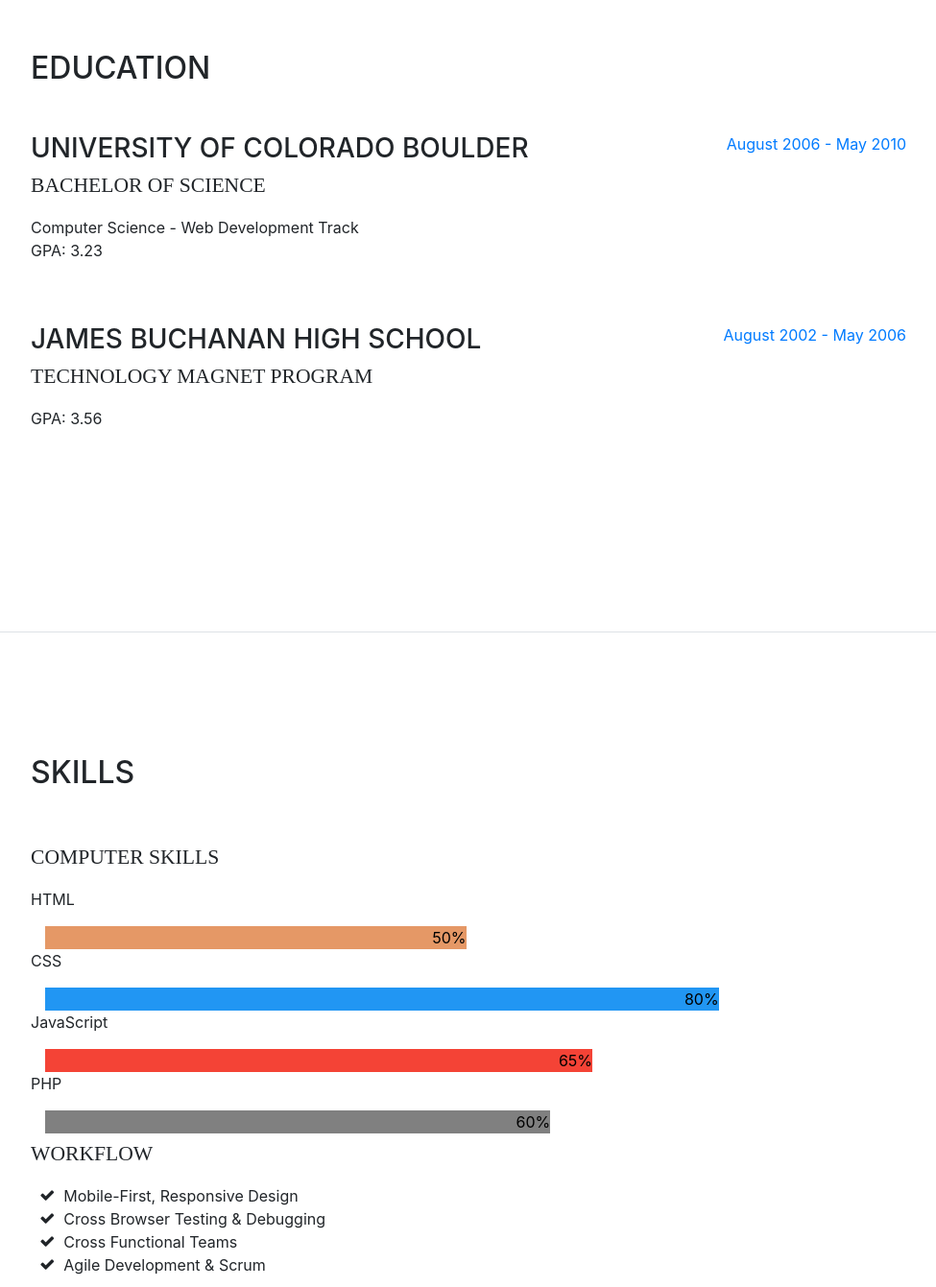
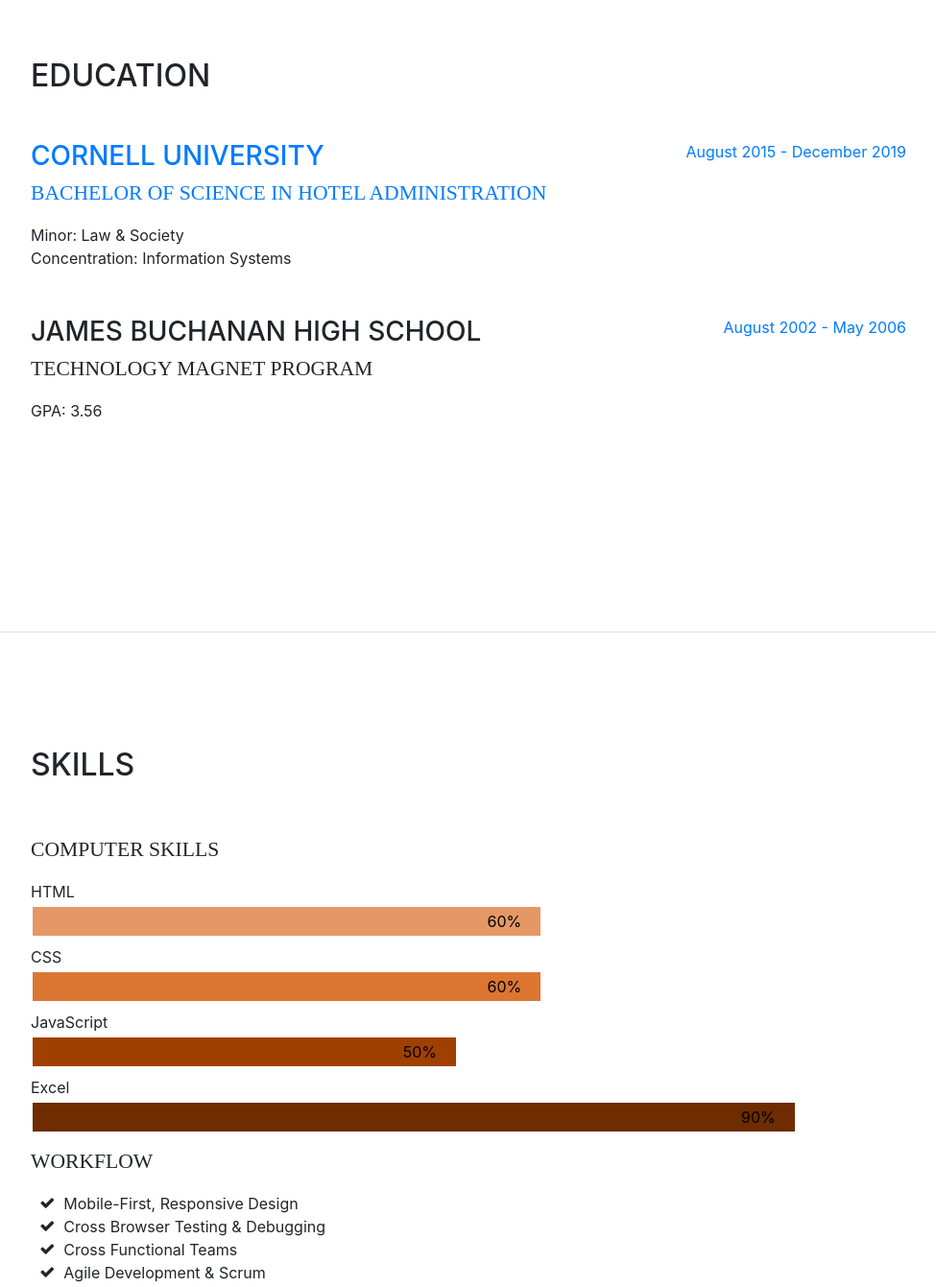
Before and after one commit to carmelbs96/my-website, a website with bundled scripts: page index.html in a window 1280 px wide. Shown: the part 2040-3381 px from the top of the page at 96% size, without its empty margins (288-1263 px from the left). Built offline with nearby package versions, Linux system fonts and the light colour scheme; a web font is replaced by a local one.

Commit message:
profile photo

```diff
--- a/css/resume.css
+++ b/css/resume.css
@@ -102,23 +102,21 @@
     background-color #5D5D5D;
     color: black;
     text-align: right;
-    padding-right: 20px;
   }
-  section.skills {
+  section.resume-section .skills1 {
     text-align: right; /* Right-align text */
     padding-right: 20px; /* Add some right padding */
-    padding-left: 20px !important;
-    line-height: 40px; /* Set the line-height to center the text inside the skill bar, and to expand the height of the container */
+    padding-left: -10px !important;
+    margin-top: -12px;
+    margin-bottom: 10px;
+    margin-left: -13px;
+    line-height: 30px; /* Set the line-height to center the text inside the skill bar, and to expand the height of the container */
   }
-  .html {width: 50%; background-color: #E59866;} /* Green */
-  .css {width: 80%; background-color: #2196F3;} /* Blue */
-  .js {width: 65%; background-color: #f44336;} /* Red */
-  .php {width: 60%; background-color: #808080;} /* Dark Grey */
+  .html {width: 60%; background-color: #E59866;} /* Green */
+  .css {width: 60%; background-color: #DC7633;} /* Blue */
+  .js {width: 50%; background-color: #A04000;} /* Red */
+  .excel {width: 90%; background-color: #6E2C00;} /* Dark Grey */
   }
-
-section.resumesection .container .workflow {
-  padding-top: 100px !important;
- }
 
   section.resume-section .resume-item .resume-date {
     min-width: none; }
--- a/index.html
+++ b/index.html
@@ -29,7 +29,7 @@
   <body id="page-top">
 
     <nav class="navbar navbar-expand-lg navbar-dark bg-primary fixed-top" id="sideNav">
-      <a href="img/profile.jpg" class="navbar-brand js-scroll-trigger" href="#page-top">
+      <a href="https://www.linkedin.com/in/carmel-bendit-shtull-35a9a850/" class="navbar-brand js-scroll-trigger" href="#page-top">
         <span class="d-block d-lg-none">Welcome to my site!</span>
         <span class="d-none d-lg-block">
           <img class="img-fluid img-profile rounded-circle mx mb-2" src="img/profile.jpg" alt="">
@@ -70,7 +70,7 @@
             <span class="text-primary">Bendit-Shtull</span>
           </h1>
           <div class="subheading mb-5">105 N Quarry St · Ithaca NY, 14850 · (347) 466-3704 ·
-            <a href="mailto:name@email.com">crb248@cornell.edu</a>
+            <a href="mailto:crb248@cornell.edu">crb248@cornell.edu</a>
           </div>
           <p class="mb-5">I am experienced in leveraging agile frameworks to provide a robust synopsis for high level overviews. Iterative approaches to corporate strategy foster collaborative thinking to further the overall value proposition.</p>
           <ul class="list-inline list-social-icons mb-0">
@@ -168,13 +168,13 @@
 
           <div class="resume-item d-flex flex-column flex-md-row mb-5">
             <div class="resume-content mr-auto">
-              <h3 class="mb-0">University of Colorado Boulder</h3>
-              <div class="subheading mb-3">Bachelor of Science</div>
-              <div>Computer Science - Web Development Track</div>
-              <p>GPA: 3.23</p>
+              <a href="https://www.cornell.edu/" target=_blank> <h3 class="mb-0">Cornell University</h3> </a>
+              <a href="https://sha.cornell.edu/" target=_blank> <div style="subheading mb-3" class="subheading mb-3">Bachelor of Science in Hotel Administration</div> </a>
+              <div>Minor: Law & Society</div>
+              <div>Concentration: Information Systems</div>
             </div>
             <div class="resume-date text-md-right">
-              <span class="text-primary">August 2006 - May 2010</span>
+              <span class="text-primary">August 2015 - December 2019</span>
             </div>
           </div>
 
@@ -200,22 +200,22 @@
 
           <p>HTML</p>
               <div class="container">
-              <div class="skills html">50%</div>
+              <div class="skills1 html">60%</div>
               </div>
 
           <p>CSS</p>
               <div class="container">
-              <div class="skills css">80%</div>
+              <div class="skills1 css">60%</div>
               </div>
 
           <p>JavaScript</p>
               <div class="container">
-              <div class="skills js">65%</div>
+              <div class="skills1 js">50%</div>
               </div>
 
-          <p>PHP</p>
+          <p>Excel</p>
               <div class="container">
-              <div class="skills php">60%</div>
+              <div class="skills1 excel">90%</div>
               </div>
 
           <div class="subheading mb-3" id="workflow">Workflow</div>
```
